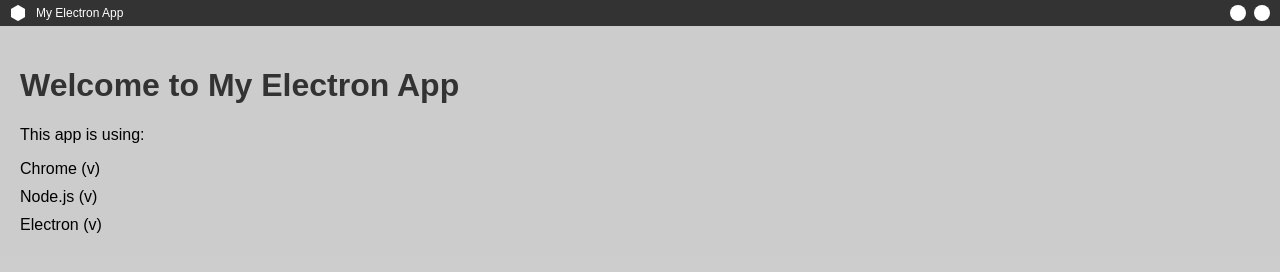
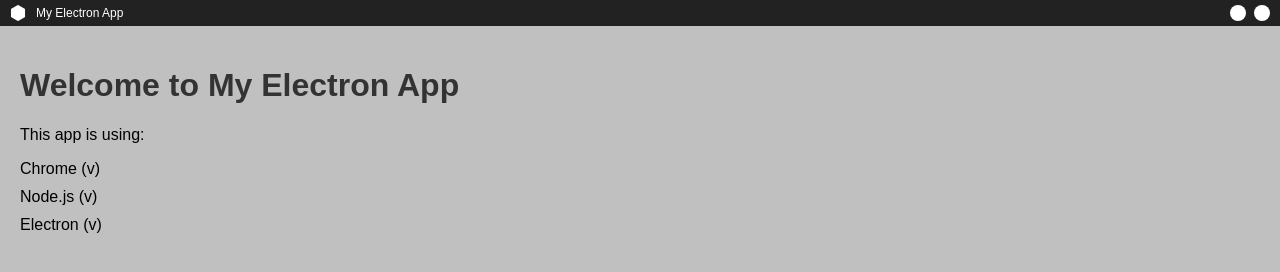
Before and after one commit to ATOMFORK-DEV/ATOMDESK, a plain HTML site: page RESOURCES/INDEX.html in a window 1280 px wide. Drawn offline with Linux system fonts and the light colour scheme.

Commit message:
CHANGED BG COLORS

```diff
--- a/RESOURCES/SOURCE/SASS/STYLES.sass
+++ b/RESOURCES/SOURCE/SASS/STYLES.sass
@@ -9,7 +9,7 @@
 
 #titlebar
   height: 26px  // Reduced from 28px to 24px
-  background-color: #333
+  background-color: #222222
   color: #fff
   user-select: none
 
@@ -70,7 +70,7 @@
   padding: 20px
   box-sizing: border-box
   overflow-y: auto  // Add scrollbar if content exceeds height
-  background-color: rgba(192, 192, 192, 0.8)  // Changed from silver to semi-transparent silver
+  background-color: #C0C0C0  // Changed to hex equivalent of silver
 
 h1
   color: #333
```
Also changed, not shown: RESOURCES/SOURCE/SASS/STYLES.css, 1 other file.
